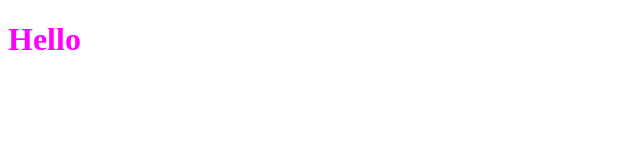
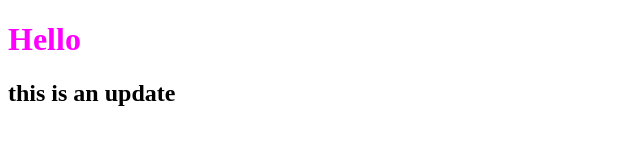
Before and after one commit to ahmed-asfour/ourproject, a plain HTML site: page index.html in a window 1280 px wide. Shown: the whole page, without its empty margins (0-640 px from the left). Drawn offline with Linux system fonts and the light colour scheme.

Commit message:
this is a new update

```diff
--- a/index.html
+++ b/index.html
@@ -8,6 +8,7 @@
 </head>
 <body>
     <h1>Hello</h1>
+    <h2>this is an update</h2>
 
     <script src="app.js"></script>
 </body>
```
